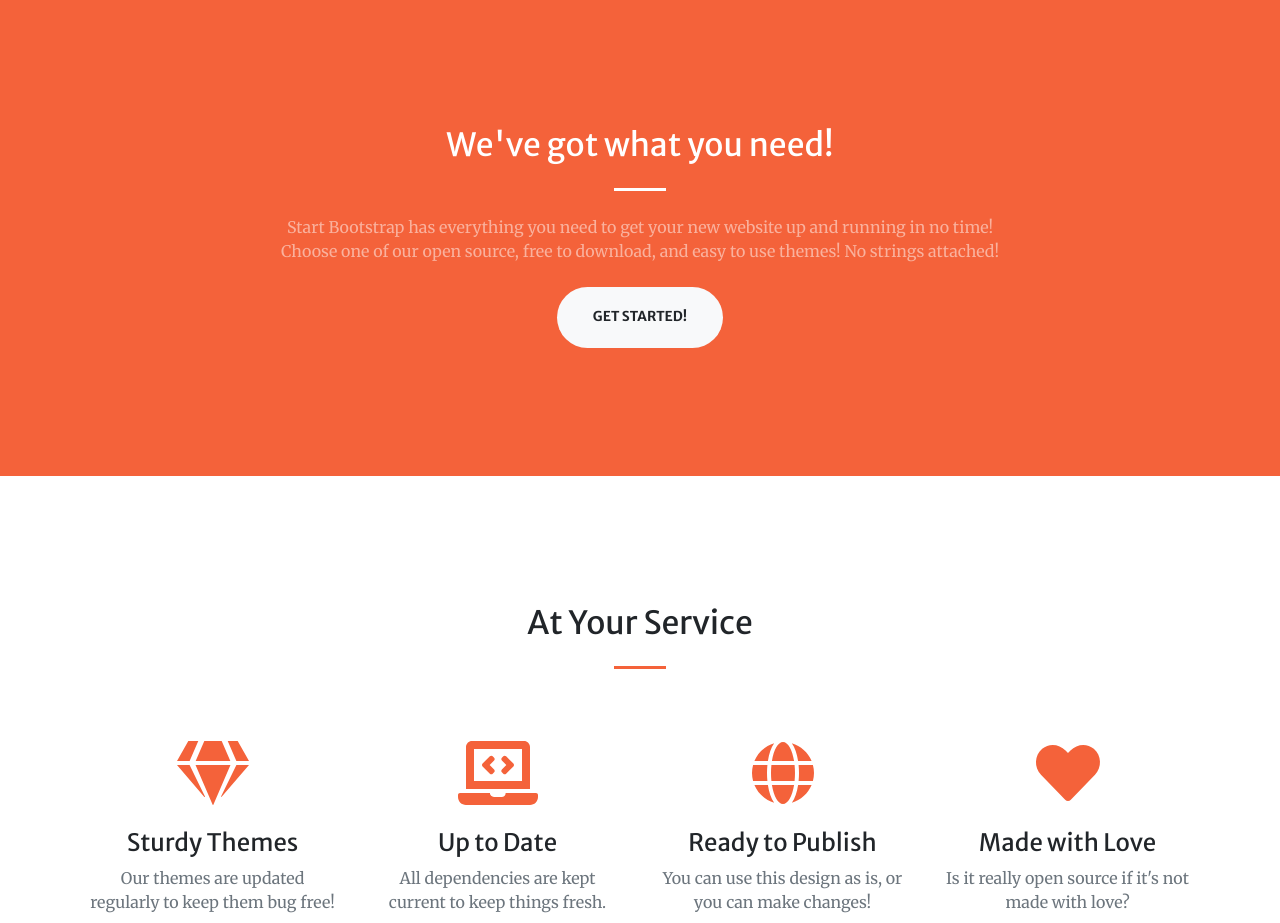
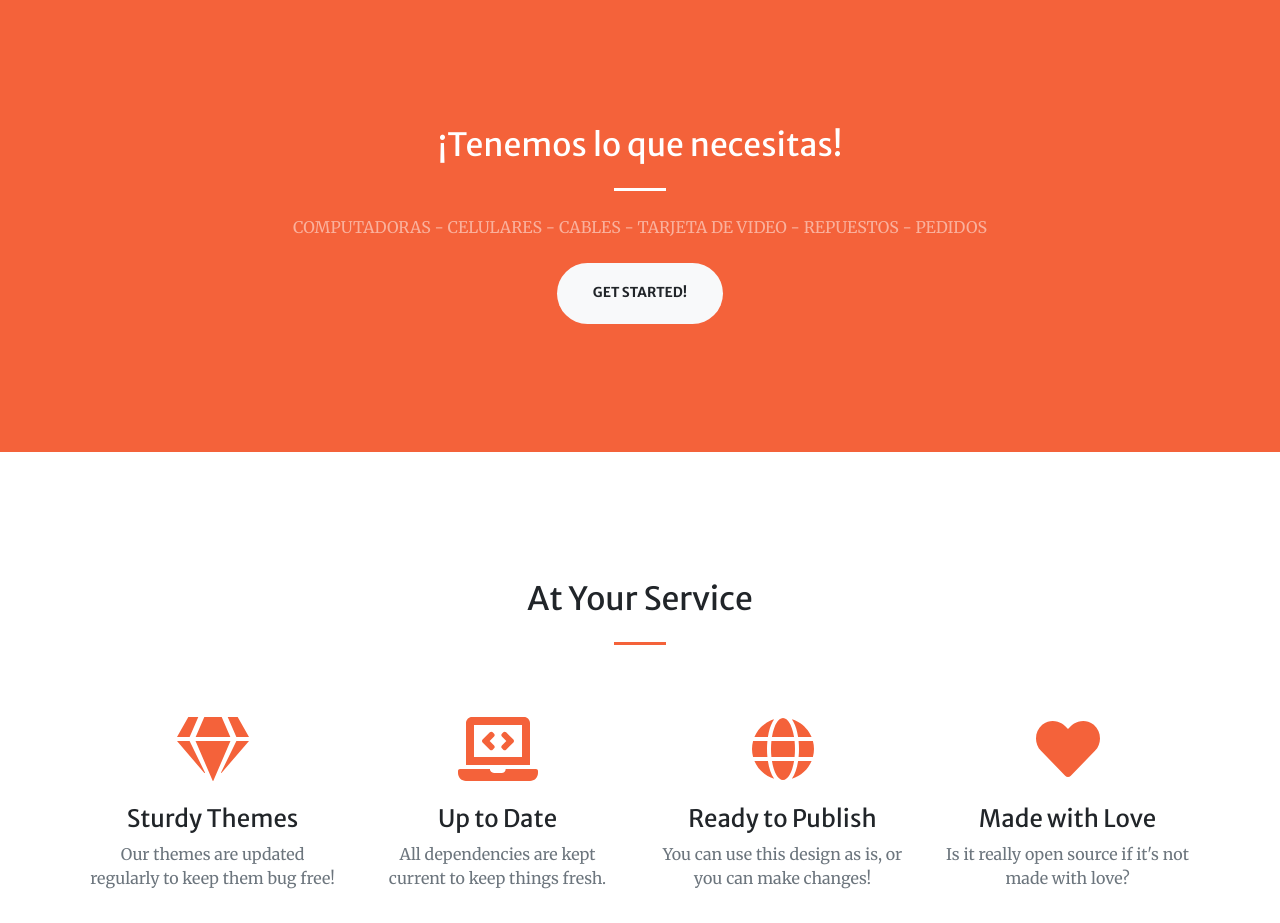
Before and after one commit to FTAB50868/INFORMACIOM, a plain HTML site: page index.html in a window 1280 px wide. Shown: the part 802-1725 px from the top of the page. Drawn offline with nearby package versions, Linux system fonts and the light colour scheme.

Commit message:
Update index.html

```diff
--- a/index.html
+++ b/index.html
@@ -53,9 +53,9 @@
             <div class="container">
                 <div class="row justify-content-center">
                     <div class="col-lg-8 text-center">
-                        <h2 class="text-white mt-0">We've got what you need!</h2>
+                        <h2 class="text-white mt-0">¡Tenemos lo que necesitas!</h2>
                         <hr class="divider light my-4" />
-                        <p class="text-white-50 mb-4">Start Bootstrap has everything you need to get your new website up and running in no time! Choose one of our open source, free to download, and easy to use themes! No strings attached!</p>
+                        <p class="text-white-50 mb-4">COMPUTADORAS - CELULARES - CABLES - TARJETA DE VIDEO - REPUESTOS - PEDIDOS</p>
                         <a class="btn btn-light btn-xl js-scroll-trigger" href="#services">Get Started!</a>
                     </div>
                 </div>
```
